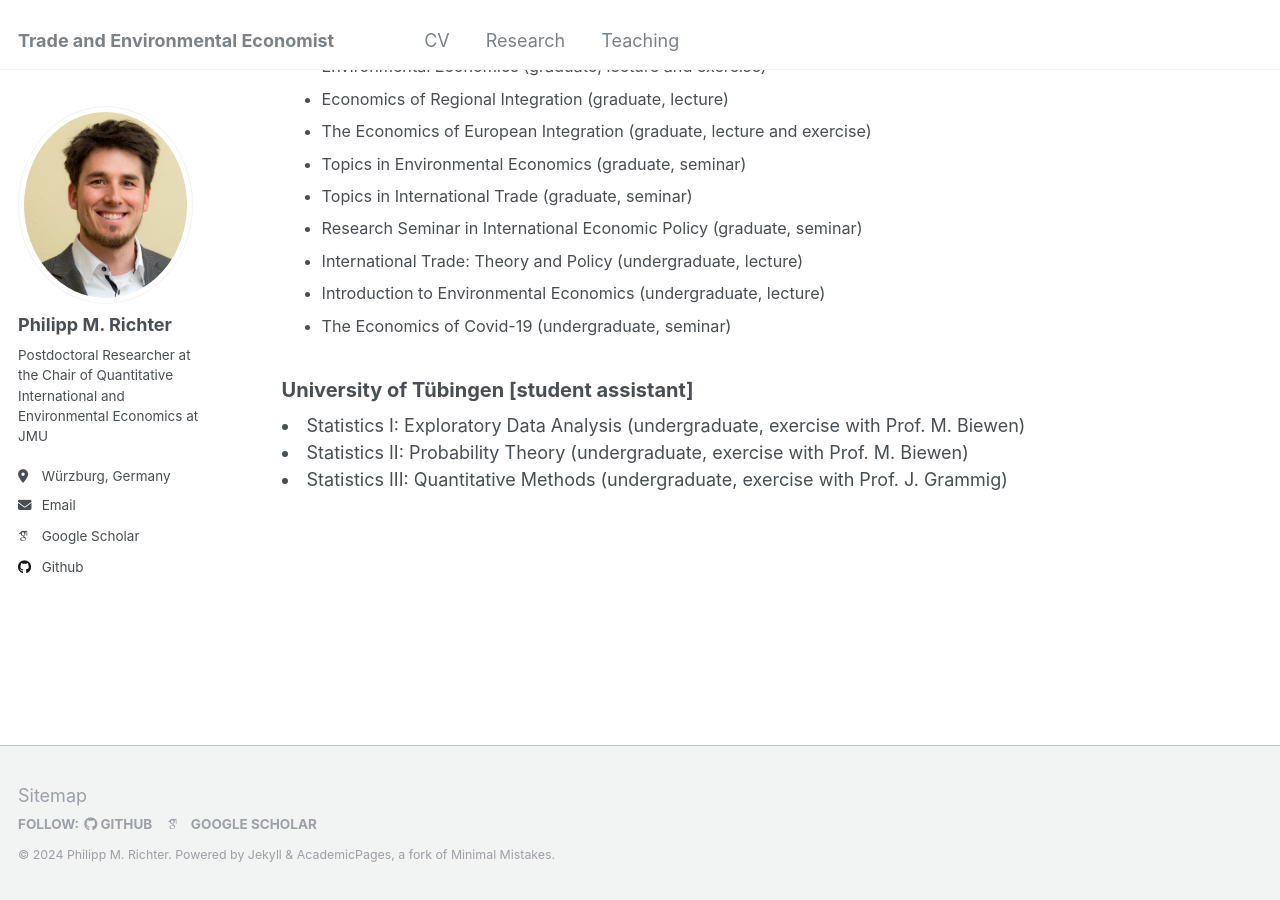
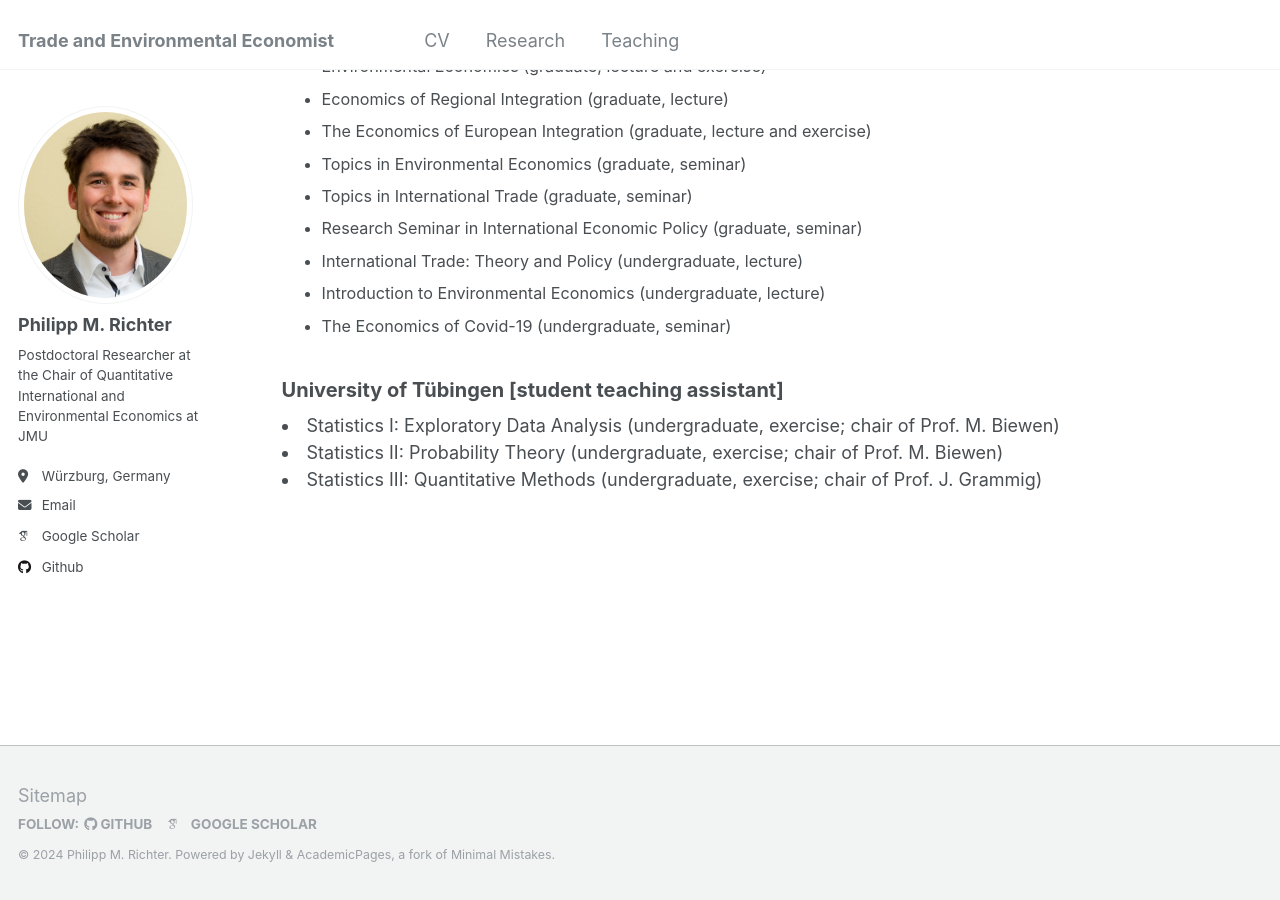
Before and after one commit to PhMRichter/PhMRichter.github.io, a Jekyll site: the page built from _pages/teaching.html, in a window 1280 px wide and 900 px high, scrolled down 628 px. Built offline with Jekyll 4.4.1, drawn with Linux system fonts in a browser that asks for light colours; some web fonts are replaced.

Commit message:
Update teaching.html

```diff
--- a/_pages/teaching.html
+++ b/_pages/teaching.html
@@ -78,15 +78,15 @@ author_profile: true
 </ul>
 
 
-<h2 style="font-size: 20px;">University of Tübingen [student assistant]</h2>
+<h2 style="font-size: 20px;">University of Tübingen [student teaching assistant]</h2>
 
   <li>
-   Statistics I: Exploratory Data Analysis (undergraduate, exercise with Prof. M. Biewen)
+   Statistics I: Exploratory Data Analysis (undergraduate, exercise; chair of Prof. M. Biewen)
   </li>
   <li>
-   Statistics II: Probability Theory  (undergraduate, exercise with Prof. M. Biewen)
+   Statistics II: Probability Theory  (undergraduate, exercise; chair of  Prof. M. Biewen)
   </li>
   <li>
-   Statistics III: Quantitative Methods  (undergraduate, exercise with Prof. J. Grammig)
+   Statistics III: Quantitative Methods  (undergraduate, exercise; chair of Prof. J. Grammig)
   </li>
 </ul>
```
